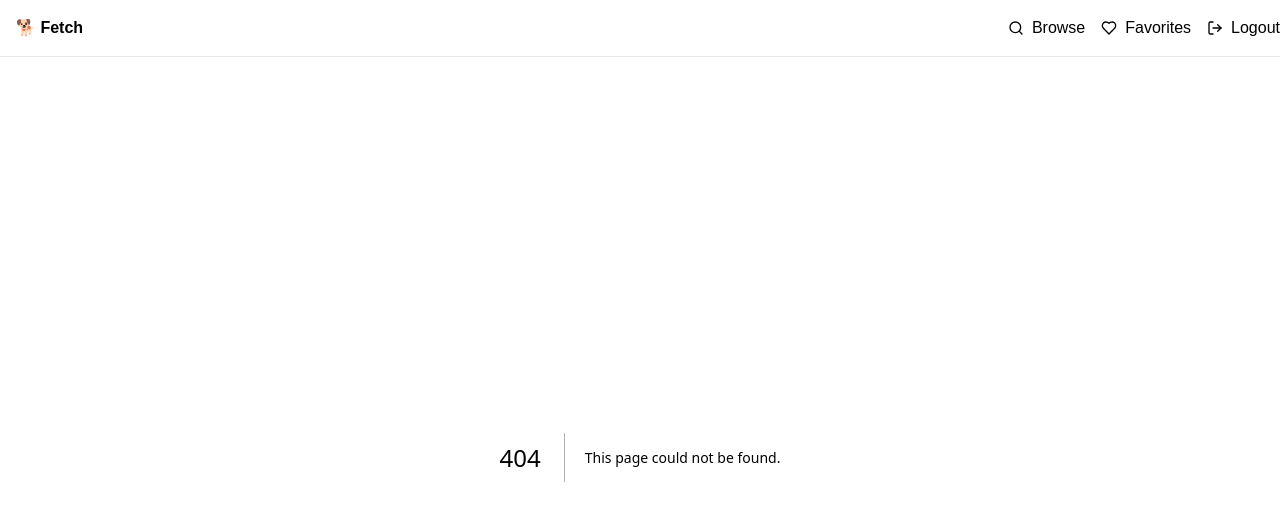
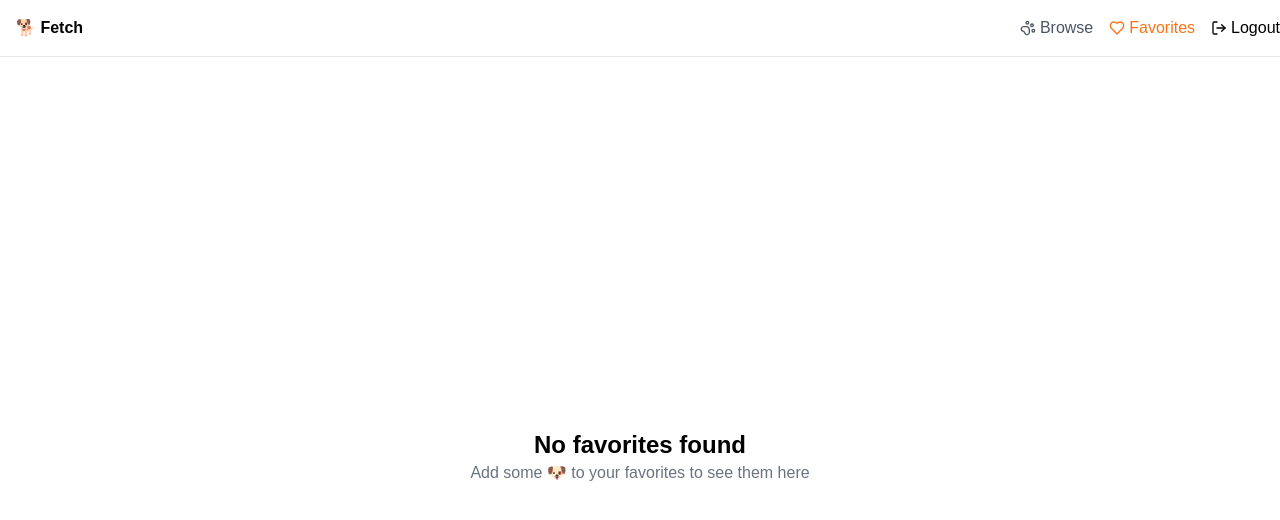
Before and after one commit to naylinnpkv/fetch-th, a Next.js app: page /favorites in a window 1280 px wide. Before the commit this address had no page. Shown: the top 520 px of the page. Built offline with nearby package versions, Linux system fonts and the light colour scheme.

Commit message:
favorites page created

```diff
--- a/package.json
+++ b/package.json
@@ -10,13 +10,10 @@
   },
   "dependencies": {
     "@hookform/resolvers": "^3.10.0",
-    "@radix-ui/react-dialog": "^1.1.5",
-    "@radix-ui/react-popover": "^1.1.5",
     "@radix-ui/react-slot": "^1.1.1",
     "axios": "^1.7.9",
     "class-variance-authority": "^0.7.1",
     "clsx": "^2.1.1",
-    "cmdk": "^1.0.0",
     "lucide": "^0.474.0",
     "lucide-react": "^0.474.0",
     "next": "15.1.6",
--- /dev/null
+++ b/src/app/favorites/page.tsx
@@ -0,0 +1,59 @@
+"use client";
+
+import useFavoriteDogsStore from "@/store/useFavoriteDogsStore";
+import DogList from "@/components/DogList";
+import axios from "axios";
+import { useState, useEffect } from "react";
+import { Dog } from "@/types/dogs";
+import Spinner from "@/components/ui/spinner";
+import { Button } from "@/components/ui/button";
+
+export default function Favorites() {
+  const { favoriteDogs } = useFavoriteDogsStore();
+  const [dogs, setDogs] = useState<Dog[]>([]);
+  const [loading, setLoading] = useState(true);
+
+  const fetchFavorites = async () => {
+    const response = await axios.post(
+      "https://frontend-take-home-service.fetch.com/dogs",
+      favoriteDogs,
+      { withCredentials: true }
+    );
+    setDogs(response.data);
+  };
+
+  useEffect(() => {
+    setLoading(true);
+    if (favoriteDogs.length > 0) {
+      fetchFavorites();
+    }
+    setLoading(false);
+    // eslint-disable-next-line react-hooks/exhaustive-deps
+  }, [favoriteDogs]);
+
+  if (loading) return <Spinner />;
+  if (dogs.length === 0 || favoriteDogs.length === 0)
+    return (
+      <div className="flex flex-col justify-center items-center h-screen">
+        <h1 className="text-2xl font-bold">No favorites found</h1>
+        <p className="text-gray-500">
+          Add some 🐶 to your favorites to see them here
+        </p>
+      </div>
+    );
+
+  return (
+    <div>
+      <div className="flex flex-wrap gap-2 justify-center gap-y-5 mt-10 w-full mx-auto mb-10">
+        <DogList dogs={dogs} />
+      </div>
+      <div className="flex justify-center my-5">
+        {dogs.length > 0 && (
+          <Button variant="outline" className="bg-purple-500 text-white">
+            Find a new friend
+          </Button>
+        )}
+      </div>
+    </div>
+  );
+}
--- a/src/components/DogList.tsx
+++ b/src/components/DogList.tsx
@@ -31,7 +31,7 @@ export default function DogList({ dogs }: DogListProps) {
       {dogs.map((dog) => (
         <Card
           key={dog.id}
-          className="w-64 flex flex-col border-2 border-gray-300 rounded-md shadow-md"
+          className="w-56 flex flex-col border-2 border-gray-300 rounded-md shadow-md"
         >
           <CardHeader className="flex-none">
             <CardTitle className="text-center truncate">{dog.name}</CardTitle>
--- a/src/components/Header.tsx
+++ b/src/components/Header.tsx
@@ -1,7 +1,7 @@
 "use client";
 
 import Link from "next/link";
-import { Heart, Search, LogOut } from "lucide-react";
+import { Heart, PawPrint, LogOut } from "lucide-react";
 import axios from "axios";
 import { useRouter } from "next/navigation";
 import { usePathname } from "next/navigation";
@@ -40,20 +40,48 @@ export function Header() {
             <nav className="flex items-center space-x-4">
               <Link
                 href="/search/1"
-                className="flex items-center space-x-2 hover:text-gray-600"
+                className="flex items-center space-x-1 hover:text-gray-600"
               >
-                <Search className="h-4 w-4" />
-                <span>Browse</span>
+                <PawPrint
+                  className={`h-4 w-4 ${
+                    pathname.includes("/search")
+                      ? "text-orange-500"
+                      : "text-gray-600"
+                  }`}
+                />
+                <span
+                  className={`${
+                    pathname.includes("/search")
+                      ? "text-orange-500"
+                      : "text-gray-600"
+                  }`}
+                >
+                  Browse
+                </span>
               </Link>
               <Link
                 href="/favorites"
-                className="flex items-center space-x-2 hover:text-gray-600"
+                className="flex items-center space-x-1 hover:text-gray-600"
               >
-                <Heart className="h-4 w-4" />
-                <span>Favorites</span>
+                <Heart
+                  className={`h-4 w-4 ${
+                    pathname.includes("/favorites")
+                      ? "text-orange-500"
+                      : "text-gray-600"
+                  }`}
+                />
+                <span
+                  className={`${
+                    pathname.includes("/favorites")
+                      ? "text-orange-500"
+                      : "text-gray-600"
+                  }`}
+                >
+                  Favorites
+                </span>
               </Link>
               <button
-                className="flex items-center space-x-2 hover:text-gray-600"
+                className="flex items-center space-x-1 hover:text-gray-600"
                 onClick={handleLogout}
               >
                 <LogOut className="h-4 w-4" />
```
Also changed, not shown: 1 other file (tests, documents, lock files or other folders).
